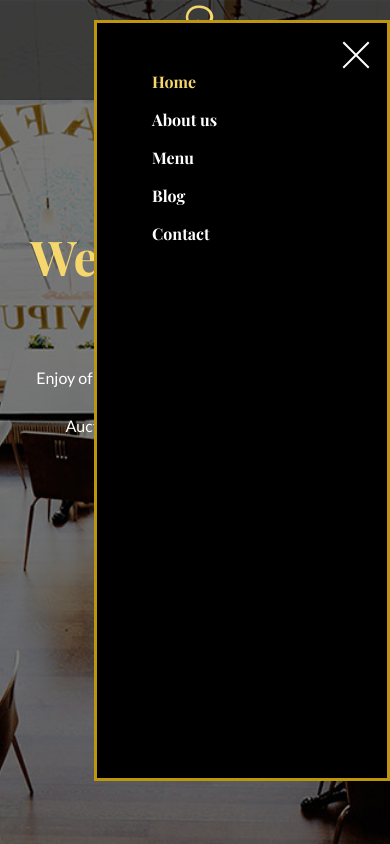
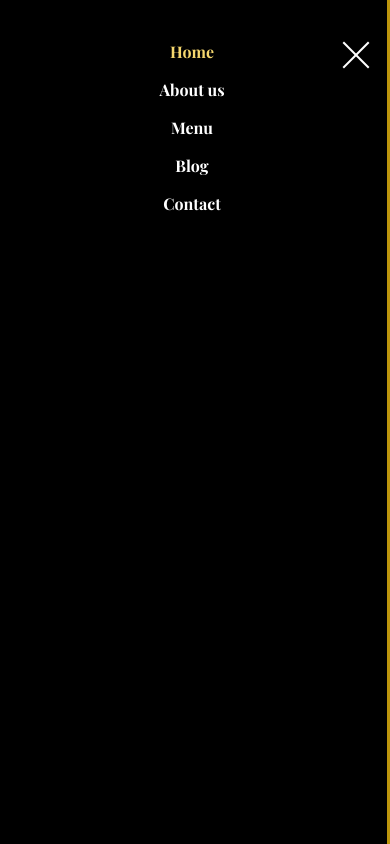
Before and after one commit to VKvashuk/Be-Latte, a website: page index.html in a window 390 px wide. Both pictures are taken after a click on the button "Открыть меню". Shown: the top 844 px of the page. Drawn offline with nearby package versions, Linux system fonts and the light colour scheme.

Commit message:
Update style.css

```diff
--- a/css/style.css
+++ b/css/style.css
@@ -183,19 +183,23 @@ body {
     margin-bottom: -180px;
   }
   .page-header__nav-wrapper--opened {
-    position: absolute;
+    position: fixed;
     display: block;
     right: 0;
     top: -10px;
     background-color: #000000;
-    width: 250px;
-    height: 80vh;
+    width: 100%;
+    height: 100%;
     z-index: 30;
     border: 3px solid #bd960d;
     padding-top: 40px;
     padding-bottom: 40px;
     padding-left: 40px;
     line-height: 38px;
+    text-align: center;
+  }
+  .page-header__nav-wrapper--opened .page-header__nav-toggle {
+    position: fixed;
   }
   .page-header__nav-toggle {
     display: block;
```
